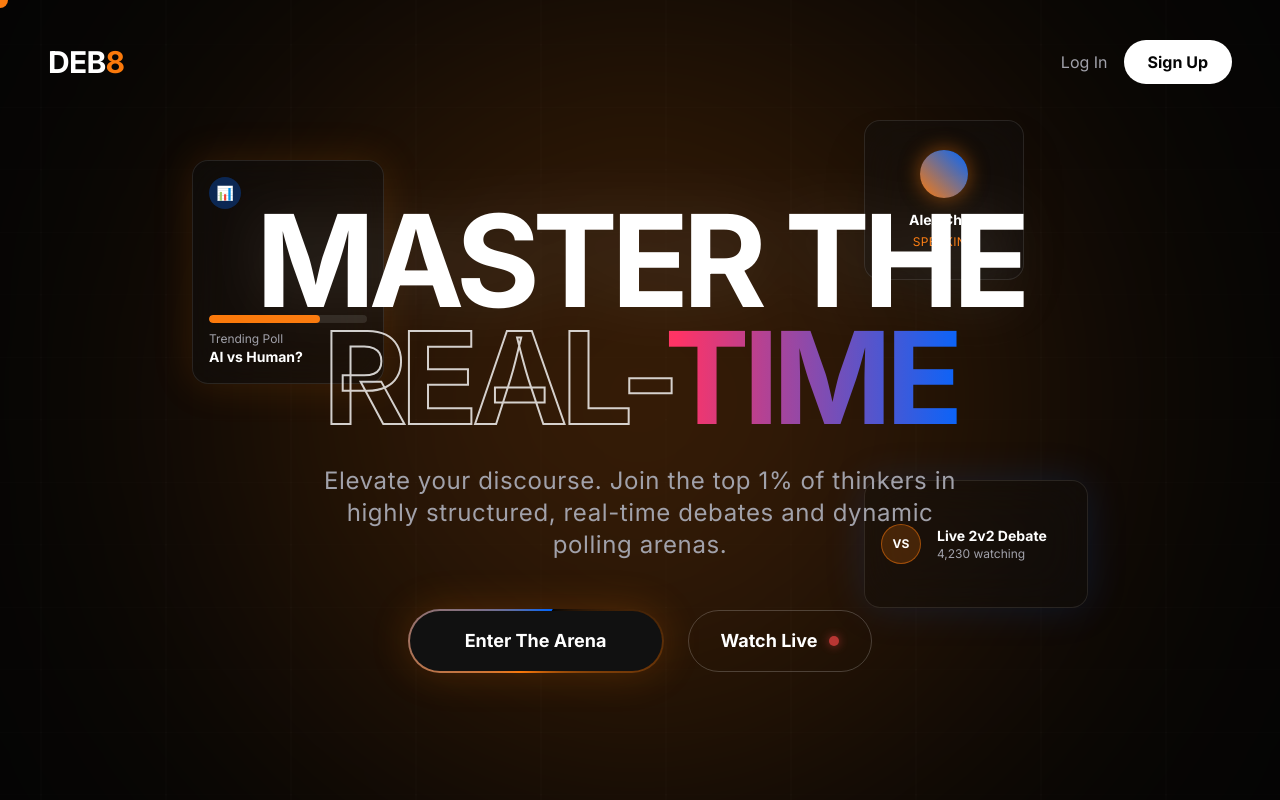
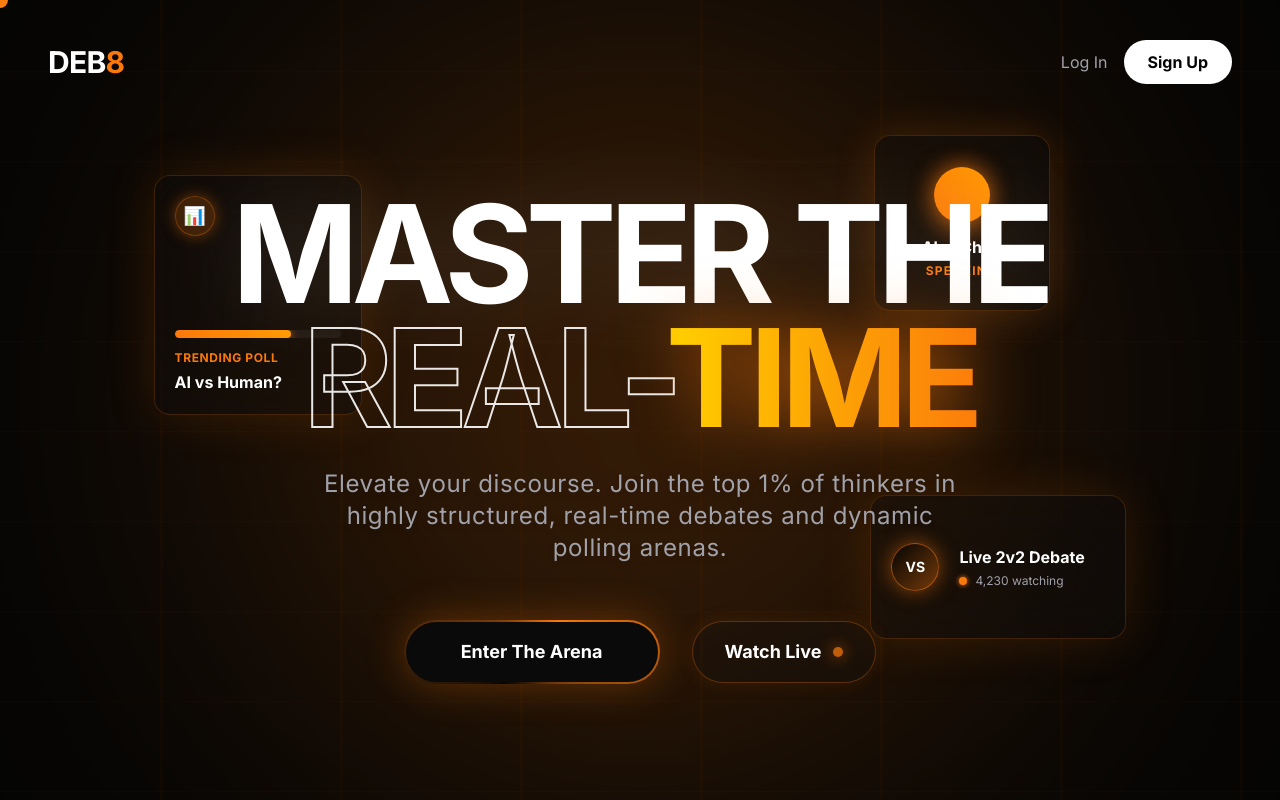
Before and after one commit to K007-K/DEB8, a React (Vite) app: page / in a window 1280 px wide. Built offline with nearby package versions, Linux system fonts and the light colour scheme.

Commit message:
ui(landing-page): enforce black and orange theme and enhance animations

```diff
--- a/src/components/landing/HeroSection.jsx
+++ b/src/components/landing/HeroSection.jsx
@@ -23,28 +23,39 @@ export default function HeroSection() {
         gsap.to(spotlightRef.current, {
           x: clientX - window.innerWidth / 2,
           y: clientY - window.innerHeight / 2,
-          duration: 1,
+          duration: 1.2,
           ease: "power2.out"
         });
 
-        // Parallax Floating Cards
-        gsap.to(card1Ref.current, { x: xPos * -30, y: yPos * -40, rotationY: xPos * 10, rotationX: yPos * -10, duration: 1.5, ease: "power2.out" });
-        gsap.to(card2Ref.current, { x: xPos * 40, y: yPos * 20, rotationY: xPos * -10, rotationX: yPos * 10, duration: 1.5, ease: "power2.out" });
-        gsap.to(card3Ref.current, { x: xPos * -20, y: yPos * 50, rotationY: xPos * 5, rotationX: yPos * -5, duration: 1.5, ease: "power2.out" });
+        // Enhanced Parallax Floating Cards with more dynamic rotation
+        gsap.to(card1Ref.current, { x: xPos * -40, y: yPos * -50, rotationY: xPos * 15, rotationX: yPos * -15, duration: 1.5, ease: "power2.out" });
+        gsap.to(card2Ref.current, { x: xPos * 50, y: yPos * 30, rotationY: xPos * -15, rotationX: yPos * 15, duration: 1.5, ease: "power2.out" });
+        gsap.to(card3Ref.current, { x: xPos * -30, y: yPos * 60, rotationY: xPos * 10, rotationX: yPos * -10, duration: 1.5, ease: "power2.out" });
       };
 
       window.addEventListener('mousemove', onMouseMove);
 
       // Entry Animations
       gsap.fromTo([title1Ref.current, title2Ref.current],
-        { y: 100, opacity: 0, rotateX: -20 },
-        { y: 0, opacity: 1, rotateX: 0, duration: 1.5, stagger: 0.2, ease: "expo.out", delay: 0.2 }
+        { y: 120, opacity: 0, rotateX: -30 },
+        { y: 0, opacity: 1, rotateX: 0, duration: 1.8, stagger: 0.2, ease: "expo.out", delay: 0.2 }
       );
 
       gsap.fromTo([card1Ref.current, card2Ref.current, card3Ref.current],
-        { scale: 0.8, opacity: 0, y: 50 },
-        { scale: 1, opacity: 1, y: 0, duration: 1.5, stagger: 0.15, ease: "back.out(1.5)", delay: 0.8 }
+        { scale: 0.7, opacity: 0, y: 80, rotateZ: -10 },
+        { scale: 1, opacity: 1, y: 0, rotateZ: 0, duration: 1.5, stagger: 0.15, ease: "back.out(1.5)", delay: 0.8 }
       );
+
+      // Continuous subtle breathing animation for cards
+      gsap.to([card1Ref.current, card2Ref.current, card3Ref.current], {
+        y: "+=15",
+        duration: 2.5,
+        yoyo: true,
+        repeat: -1,
+        ease: "sine.inOut",
+        stagger: 0.2,
+        delay: 2.5
+      });
 
       return () => window.removeEventListener('mousemove', onMouseMove);
     });
@@ -52,91 +63,97 @@ export default function HeroSection() {
   }, []);
 
   return (
-    <div ref={heroRef} className="relative min-h-screen flex items-center justify-center overflow-hidden bg-[#050505]" style={{ perspective: '1000px' }}>
+    <div ref={heroRef} className="relative min-h-screen flex items-center justify-center overflow-hidden bg-[#050505]" style={{ perspective: '1200px' }}>
 
-      {/* Dynamic Animated Grid */}
-      <div className="absolute inset-0 z-0 opacity-[0.15]">
-        <div className="absolute inset-0 bg-[linear-gradient(rgba(255,255,255,0.1)_1px,transparent_1px),linear-gradient(90deg,rgba(255,255,255,0.1)_1px,transparent_1px)] bg-[size:50px_50px] animate-[grid_20s_linear_infinite]" style={{ transformOrigin: 'top center', transform: 'rotateX(60deg) scale(2.5)' }} />
+      {/* Dynamic Animated Grid - Pure Black/Orange vibe */}
+      <div className="absolute inset-0 z-0 opacity-[0.2]">
+        <div className="absolute inset-0 bg-[linear-gradient(rgba(251,121,11,0.15)_1px,transparent_1px),linear-gradient(90deg,rgba(251,121,11,0.15)_1px,transparent_1px)] bg-[size:60px_60px] animate-[grid_15s_linear_infinite]" style={{ transformOrigin: 'top center', transform: 'rotateX(60deg) scale(3)' }} />
       </div>
 
-      {/* Mouse Spotlight */}
+      {/* Mouse Spotlight - Orange */}
       <div ref={spotlightRef} className="absolute inset-0 z-0 pointer-events-none flex items-center justify-center">
-        <div className="w-[800px] h-[800px] bg-primary/20 rounded-full blur-[150px] mix-blend-screen" />
+        <div className="w-[800px] h-[800px] bg-primary/20 rounded-full blur-[160px] mix-blend-screen" />
       </div>
 
-      {/* Floating Cards (Parallax Elements) */}
+      {/* Floating Cards (Parallax Elements) - Enhanced styling */}
       <div className="absolute inset-0 z-10 pointer-events-none">
         {/* Card 1: Live Poll */}
-        <div ref={card1Ref} className="absolute top-[20%] left-[10%] md:left-[15%] w-48 h-56 bg-surface/40 backdrop-blur-xl border border-white/10 rounded-2xl p-4 shadow-[0_0_40px_rgba(251,121,11,0.15)] flex flex-col justify-between hidden md:flex">
-          <div className="w-8 h-8 rounded-full bg-secondary/30 flex items-center justify-center text-sm">📊</div>
+        <div ref={card1Ref} className="absolute top-[20%] left-[8%] md:left-[12%] w-52 h-60 bg-surface/30 backdrop-blur-2xl border border-primary/20 rounded-2xl p-5 shadow-[0_0_50px_rgba(251,121,11,0.15)] flex flex-col justify-between hidden md:flex">
+          <div className="w-10 h-10 rounded-full bg-primary/20 border border-primary/30 flex items-center justify-center text-lg shadow-[0_0_15px_rgba(251,121,11,0.4)]">📊</div>
           <div>
-            <div className="h-2 w-full bg-white/10 rounded mb-2 overflow-hidden">
-              <div className="h-full bg-primary rounded w-[70%]" />
+            <div className="h-2 w-full bg-white/5 rounded-full mb-3 overflow-hidden shadow-inner">
+              <div className="h-full bg-gradient-to-r from-primary to-secondary rounded-full w-[70%] shadow-[0_0_10px_rgba(251,121,11,0.8)]" />
             </div>
-            <p className="text-xs text-text-secondary font-medium">Trending Poll</p>
-            <p className="text-white text-sm font-bold">AI vs Human?</p>
+            <p className="text-xs text-primary font-bold uppercase tracking-wider mb-1">Trending Poll</p>
+            <p className="text-white text-base font-bold">AI vs Human?</p>
           </div>
         </div>
 
         {/* Card 2: Debate Match */}
-        <div ref={card2Ref} className="absolute top-[60%] right-[10%] md:right-[15%] w-56 h-32 bg-surface/40 backdrop-blur-xl border border-white/10 rounded-2xl p-4 shadow-[0_0_40px_rgba(0,102,255,0.15)] flex items-center gap-4 hidden md:flex">
-          <div className="w-10 h-10 rounded-full bg-primary/20 flex items-center justify-center border border-primary/50 text-white font-bold text-xs">VS</div>
+        <div ref={card2Ref} className="absolute top-[60%] right-[8%] md:right-[12%] w-64 h-36 bg-surface/30 backdrop-blur-2xl border border-primary/20 rounded-2xl p-5 shadow-[0_0_50px_rgba(251,121,11,0.15)] flex items-center gap-5 hidden md:flex">
+          <div className="w-12 h-12 rounded-full bg-gradient-to-br from-[#050505] to-primary/40 flex items-center justify-center border border-primary/50 text-white font-black text-sm shadow-[0_0_20px_rgba(251,121,11,0.5)]">VS</div>
           <div>
-            <p className="text-white text-sm font-bold">Live 2v2 Debate</p>
-            <p className="text-xs text-text-secondary">4,230 watching</p>
+            <p className="text-white text-base font-bold mb-1">Live 2v2 Debate</p>
+            <div className="flex items-center gap-2">
+              <span className="w-2 h-2 rounded-full bg-primary animate-pulse shadow-[0_0_5px_rgba(251,121,11,1)]" />
+              <p className="text-xs text-text-secondary">4,230 watching</p>
+            </div>
           </div>
         </div>
 
         {/* Card 3: Speaker */}
-        <div ref={card3Ref} className="absolute top-[15%] right-[25%] md:right-[20%] w-40 h-40 bg-surface/40 backdrop-blur-xl border border-white/10 rounded-2xl p-4 shadow-2xl flex flex-col items-center justify-center hidden lg:flex">
-          <div className="w-12 h-12 rounded-full bg-gradient-to-tr from-primary to-secondary mb-3 animate-pulse shadow-[0_0_20px_rgba(251,121,11,0.5)]" />
-          <p className="text-white text-sm font-bold">Alex Chen</p>
-          <p className="text-xs text-primary font-medium tracking-wide uppercase mt-1">Speaking</p>
+        <div ref={card3Ref} className="absolute top-[15%] right-[22%] md:right-[18%] w-44 h-44 bg-surface/30 backdrop-blur-2xl border border-primary/20 rounded-2xl p-5 shadow-[0_0_40px_rgba(251,121,11,0.2)] flex flex-col items-center justify-center hidden lg:flex">
+          <div className="relative">
+            <div className="w-14 h-14 rounded-full bg-gradient-to-tr from-primary to-secondary mb-3 animate-pulse shadow-[0_0_25px_rgba(251,121,11,0.6)] relative z-10" />
+            <div className="absolute inset-0 bg-primary/30 rounded-full blur-md animate-ping" />
+          </div>
+          <p className="text-white text-base font-bold">Alex Chen</p>
+          <p className="text-xs text-primary font-bold tracking-widest uppercase mt-1">Speaking</p>
         </div>
       </div>
 
       {/* Main Content */}
       <div className="relative z-20 max-w-7xl mx-auto px-6 text-center pt-20">
-        <h1 className="text-[12vw] md:text-[8rem] leading-[0.85] font-black tracking-tighter mb-8 uppercase flex flex-col items-center select-none">
-          <span ref={title1Ref} className="text-white drop-shadow-[0_0_30px_rgba(255,255,255,0.1)] block" style={{ transformStyle: 'preserve-3d' }}>Master The</span>
+        <h1 className="text-[12vw] md:text-[8.5rem] leading-[0.85] font-black tracking-tighter mb-8 uppercase flex flex-col items-center select-none">
+          <span ref={title1Ref} className="text-white drop-shadow-[0_0_40px_rgba(255,255,255,0.1)] block" style={{ transformStyle: 'preserve-3d' }}>Master The</span>
           <span ref={title2Ref} className="block mt-2" style={{ transformStyle: 'preserve-3d' }}>
-            <span className="text-transparent" style={{ WebkitTextStroke: '2px rgba(255,255,255,0.8)' }}>Real-</span>
-            <span className="bg-gradient-to-r from-primary via-[#FF3366] to-secondary bg-clip-text text-transparent animate-gradient">Time</span>
+            <span className="text-transparent" style={{ WebkitTextStroke: '2px rgba(255,255,255,0.9)' }}>Real-</span>
+            <span className="bg-gradient-to-r from-primary via-[#FFCC00] to-primary bg-clip-text text-transparent animate-gradient drop-shadow-[0_0_30px_rgba(251,121,11,0.6)]">Time</span>
           </span>
         </h1>
 
-        <p className="text-lg md:text-2xl text-text-secondary max-w-2xl mx-auto mb-12 font-light tracking-wide">
+        <p className="text-lg md:text-2xl text-text-secondary max-w-2xl mx-auto mb-14 font-light tracking-wide drop-shadow-md">
           Elevate your discourse. Join the top 1% of thinkers in highly structured, real-time debates and dynamic polling arenas.
         </p>
 
-        <div className="flex flex-col sm:flex-row items-center justify-center gap-6">
-          {/* Conic Gradient Glowing Button */}
+        <div className="flex flex-col sm:flex-row items-center justify-center gap-8">
+          {/* Enhanced Conic Gradient Glowing Button - Strictly Orange/Black */}
           <button
             onClick={() => navigate('/auth?mode=register')}
-            className="relative inline-flex h-16 w-full sm:w-64 overflow-hidden rounded-full p-[2px] focus:outline-none group transform hover:scale-105 transition-transform duration-300 shadow-[0_0_40px_rgba(251,121,11,0.2)] hover:shadow-[0_0_60px_rgba(251,121,11,0.4)]"
+            className="relative inline-flex h-16 w-full sm:w-64 overflow-hidden rounded-full p-[2px] focus:outline-none group transform hover:scale-105 transition-all duration-300 shadow-[0_0_40px_rgba(251,121,11,0.3)] hover:shadow-[0_0_80px_rgba(251,121,11,0.6)]"
             data-cursor="interactive"
           >
-            <span className="absolute inset-[-1000%] animate-[spin_3s_linear_infinite] bg-[conic-gradient(from_90deg_at_50%_50%,#050505_0%,#FB790B_50%,#0066FF_100%)]" />
-            <span className="inline-flex h-full w-full cursor-pointer items-center justify-center rounded-full bg-surface px-8 py-2 text-lg font-bold text-white backdrop-blur-3xl transition-colors group-hover:bg-surface/80">
+            <span className="absolute inset-[-1000%] animate-[spin_4s_linear_infinite] bg-[conic-gradient(from_90deg_at_50%_50%,#050505_0%,#FB790B_50%,#050505_100%)]" />
+            <span className="inline-flex h-full w-full cursor-pointer items-center justify-center rounded-full bg-[#0a0a0a] px-8 py-2 text-lg font-bold text-white backdrop-blur-3xl transition-colors group-hover:bg-[#000000]">
               Enter The Arena
             </span>
           </button>
 
           <button
             onClick={() => navigate('/debates')}
-            className="group px-8 py-4 rounded-full bg-transparent border border-white/20 text-white font-semibold text-lg hover:border-white/60 transition-all duration-300 flex items-center justify-center gap-3 w-full sm:w-auto"
+            className="group px-8 py-4 rounded-full bg-surface/30 border border-primary/30 text-white font-bold text-lg hover:border-primary hover:bg-primary/10 transition-all duration-300 flex items-center justify-center gap-3 w-full sm:w-auto shadow-[0_0_20px_rgba(251,121,11,0.1)]"
             data-cursor="interactive"
           >
             Watch Live
-            <span className="w-2.5 h-2.5 rounded-full bg-red-500 animate-pulse shadow-[0_0_10px_rgba(239,68,68,0.8)]" />
+            <span className="w-2.5 h-2.5 rounded-full bg-primary animate-pulse shadow-[0_0_15px_rgba(251,121,11,1)]" />
           </button>
         </div>
       </div>
 
       <style dangerouslySetInnerHTML={{__html: `
         @keyframes grid {
-          0% { transform: rotateX(60deg) translateY(-50px) scale(2.5); }
-          100% { transform: rotateX(60deg) translateY(0px) scale(2.5); }
+          0% { transform: rotateX(60deg) translateY(-60px) scale(3); }
+          100% { transform: rotateX(60deg) translateY(0px) scale(3); }
         }
       `}} />
     </div>
--- a/tailwind.config.js
+++ b/tailwind.config.js
@@ -16,7 +16,7 @@ export default {
         surface: '#111111',
         'surface-light': '#1A1A1A',
         primary: '#FB790B',
-        secondary: '#0066FF',
+        secondary: '#FF9900',
         text: {
           primary: '#FFFFFF',
           secondary: '#A1A1AA',
```
